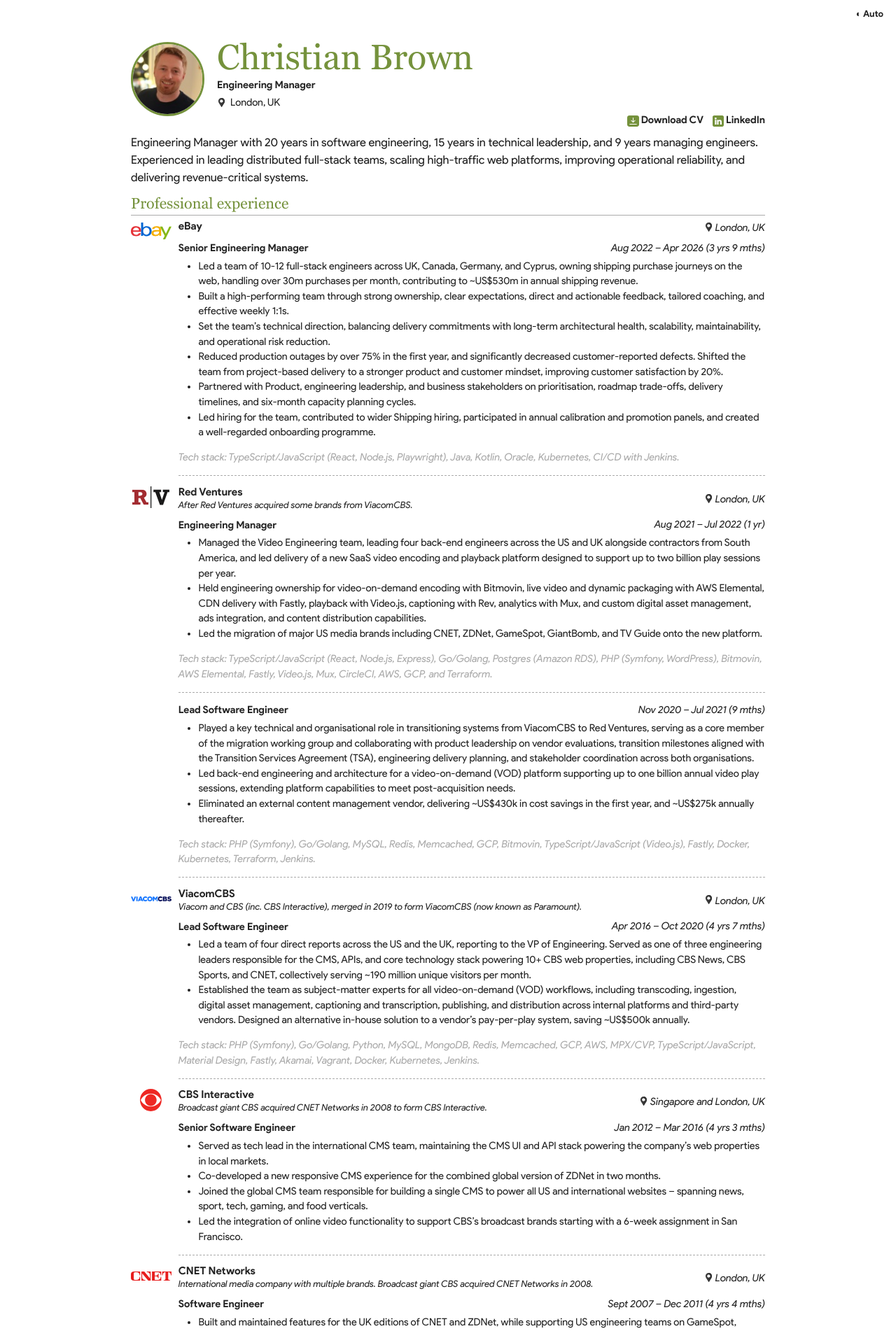
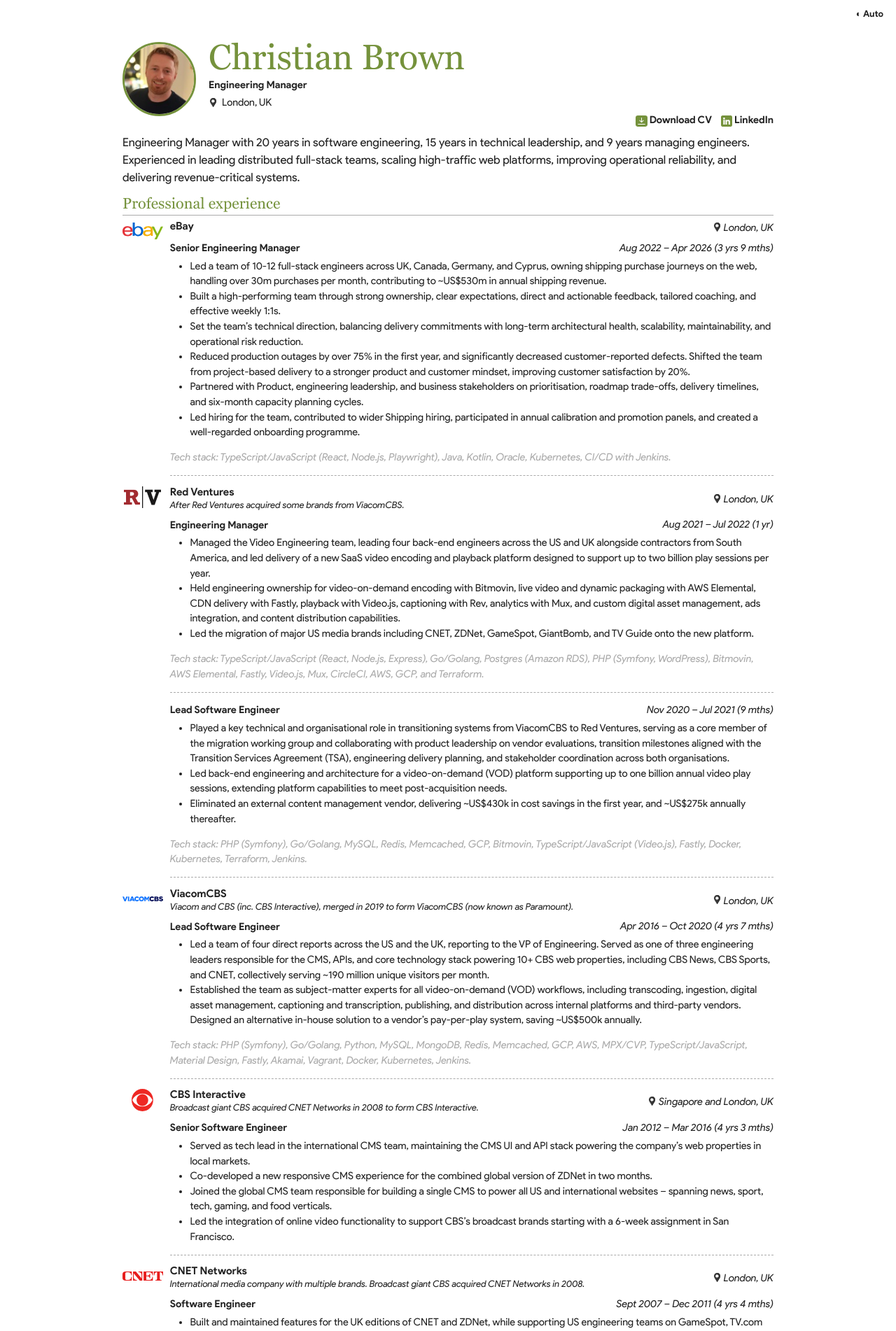
Before and after one commit to christianjbrown/christianbrown.uk, a Jekyll site: the page built from index.html, in a window 1280 px wide. Shown: the top 1902 px of the page at 70% size. Built offline with Jekyll 4.4.1, drawn with Linux system fonts in a browser that asks for light colours.

Commit message:
Align CV and smart-home to a shared 960px container (#88)
Both pages share div.container but rendered at different widths: the CV
capped at 65rem (~936px) via cv.scss, while smart-home fell through to
Bootstrap's responsive container (1140px on desktop).

Set a single shared max-width of 960px (Bootstrap's lg container) on
div.container in global.scss and drop the CV-only 65rem override so both
pages match. Print CSS is untouched, so the CV still prints two A4 pages.

Reserve the homepage header height on smart-home (min-height on
.header-data) so the shared, vertically-centred avatar sits identically on
both pages instead of jumping ~10px where smart-home lacks the header nav.

```diff
--- a/assets/css/cv.scss
+++ b/assets/css/cv.scss
@@ -245,6 +245,8 @@
             width: 64rem;
         }
     }
-    max-width: 65rem;
+    // Container max-width is shared with every page via global.scss
+    // (div.container { max-width: 1140px }); the CV inherits it rather than
+    // capping narrower. Print width stays pinned by `main` above (64rem).
     width: 100%;
 }
--- a/assets/css/global.scss
+++ b/assets/css/global.scss
@@ -244,6 +244,11 @@
             display: flex;
             flex-direction: column;
             margin: auto;
+            // Desktop content width (matches Bootstrap's lg container). Shared by
+            // every page using the global layout (CV + smart-home); fluid below
+            // the cap. Overrides Bootstrap's responsive `.container` steps via the
+            // higher `div.container` specificity.
+            max-width: 960px;
             padding-bottom: 10rem;
             padding-top: 3rem;
             row-gap: 0.625rem;
--- a/assets/css/smart-home.scss
+++ b/assets/css/smart-home.scss
@@ -10,6 +10,18 @@
 // each consumer still carries its own BEM modifier class in the markup.
 @mixin muted {
     color: $colour-grayscale-1;
+}
+
+// The homepage header is taller than this page's because it carries a nav row
+// (live home-temp / Download CV / LinkedIn) that this page has no equivalent of.
+// The avatar is vertically centred in the header (global.scss), so against this
+// page's shorter header it sits ~10px higher and appears to jump when navigating
+// between the two pages via the avatar home-link. Reserve the same header height
+// the homepage uses so the shared avatar sits identically on both. The selector
+// mirrors global.scss's own high-specificity `.header-data` rule so this wins by
+// loading after global.css; only min-height is overridden (flex-grow is kept).
+html body div.container header div.header-data {
+    min-height: 9.75rem;
 }
 
 main {
```
